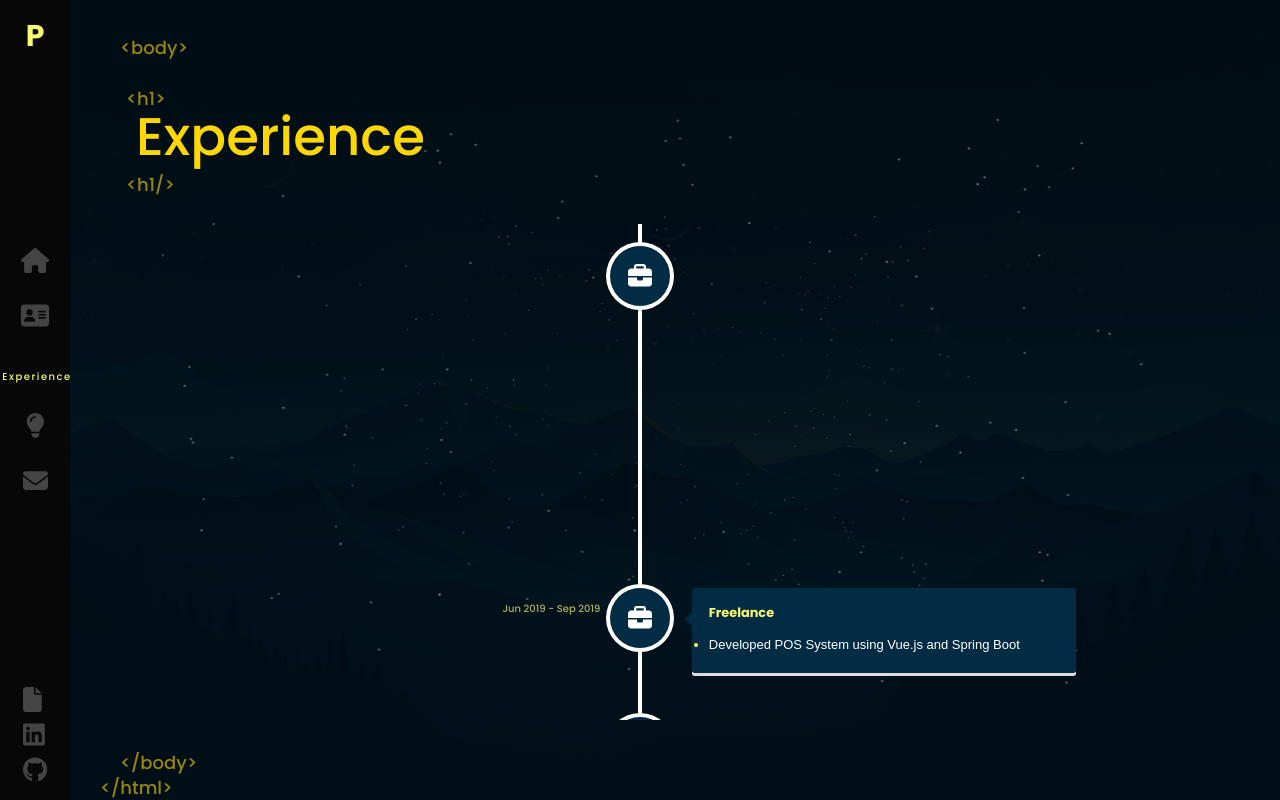
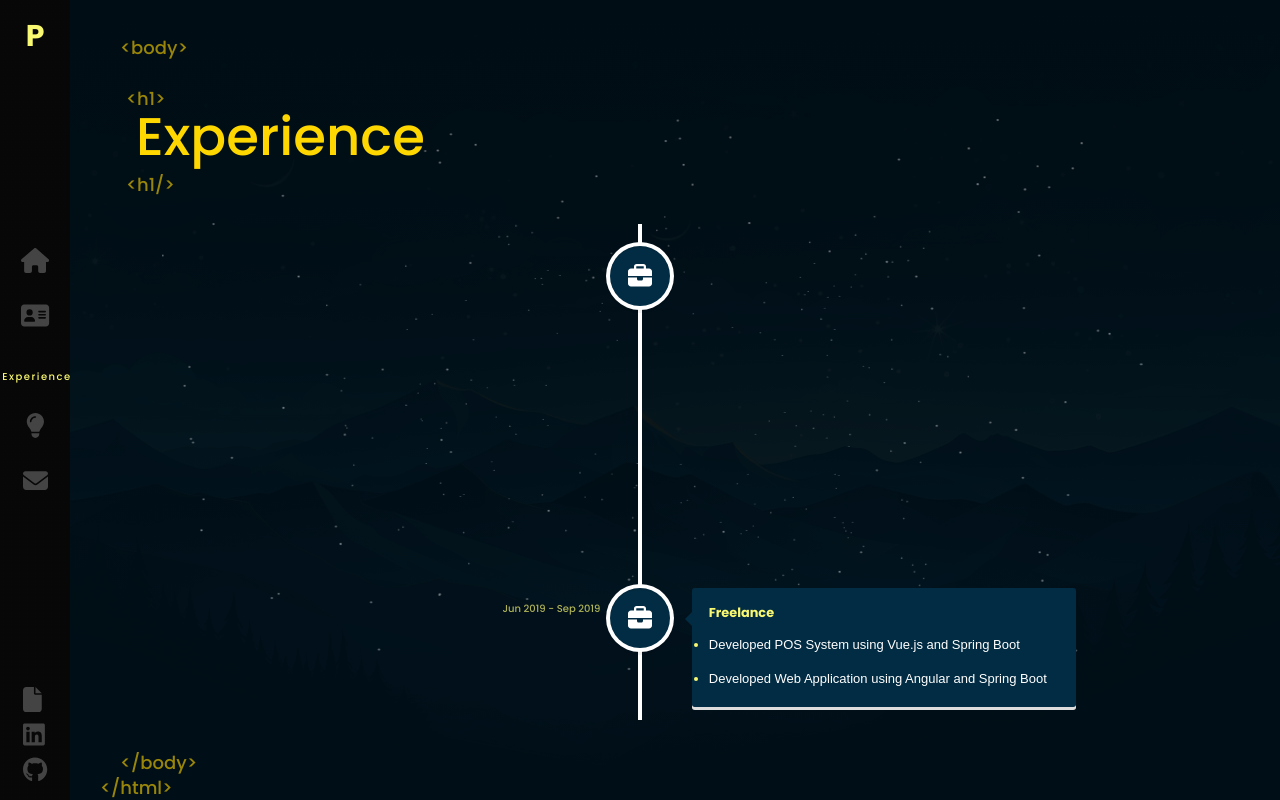
Before and after one commit to phanthakarnp1997/react-portfolio, a React (Vite) app: page /react-portfolio/experience in a window 1280 px wide. Built offline with nearby package versions, Linux system fonts and the light colour scheme; a web font is replaced by a local one.

Commit message:
fix: edit content

```diff
--- a/src/components/Experience/index.jsx
+++ b/src/components/Experience/index.jsx
@@ -31,7 +31,10 @@ function Experience() {
     {
       date: "Jun 2019 - Sep 2019",
       title: "Freelance",
-      responsibilities: ["Developed POS System using Vue.js and Spring Boot"],
+      responsibilities: [
+        "Developed POS System using Vue.js and Spring Boot",
+        "Developed Web Application using Angular and Spring Boot",
+      ],
       iconDefinition: faBriefcase,
     },
     {
```
